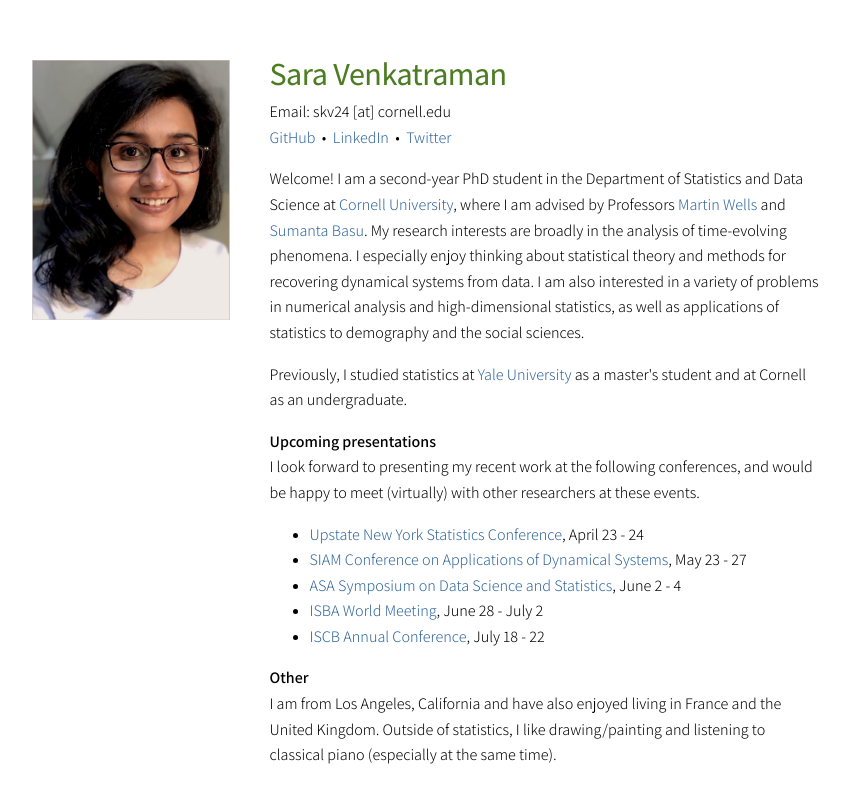
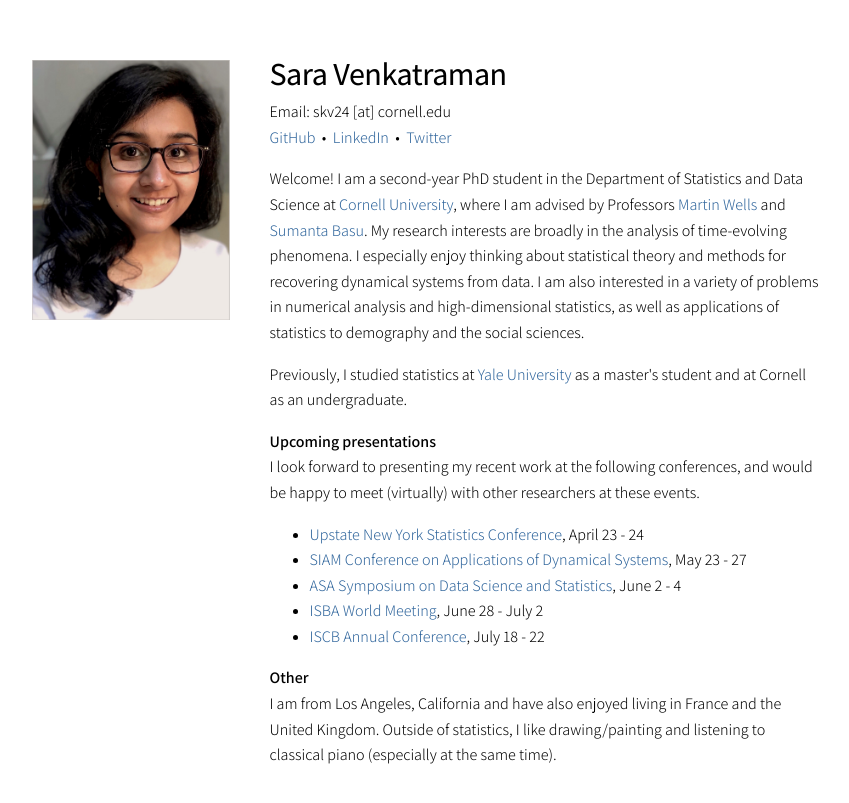
Before and after one commit to sara-venkatraman/sara-venkatraman.github.io, a Jekyll site: the page built from index.html, in a window 1280 px wide. Shown: the top 803 px of the page, without its empty margins (213-1062 px from the left). Built offline with Jekyll 4.4.1, drawn with Linux system fonts in a browser that asks for light colours.

Commit message:
Minor changes

```diff
--- a/_sass/_base.scss
+++ b/_sass/_base.scss
@@ -6,7 +6,7 @@ $line-height: 1.6;
 $font-color: black;
 $link-color: #2f659c;
 $link-hover-color: #2f659c;
-$title-font-color: #4d7d23;
+$title-font-color: black;
 $light: #e7edf4;
 
 // Font face
```
Also changed, not shown: 3 other files.
